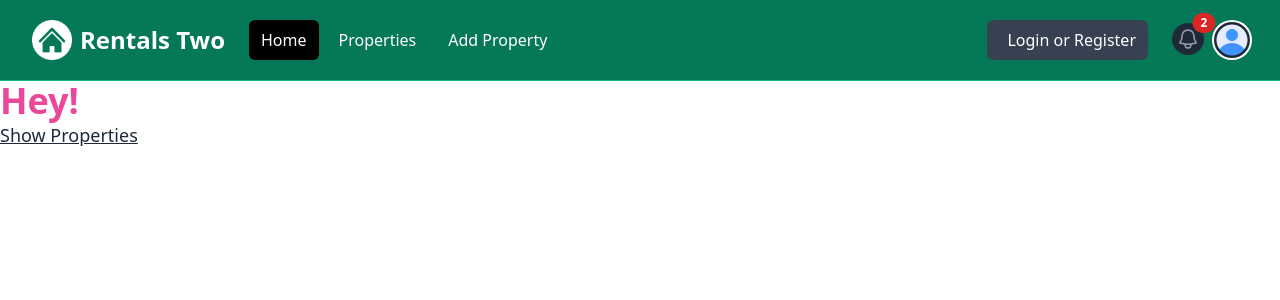
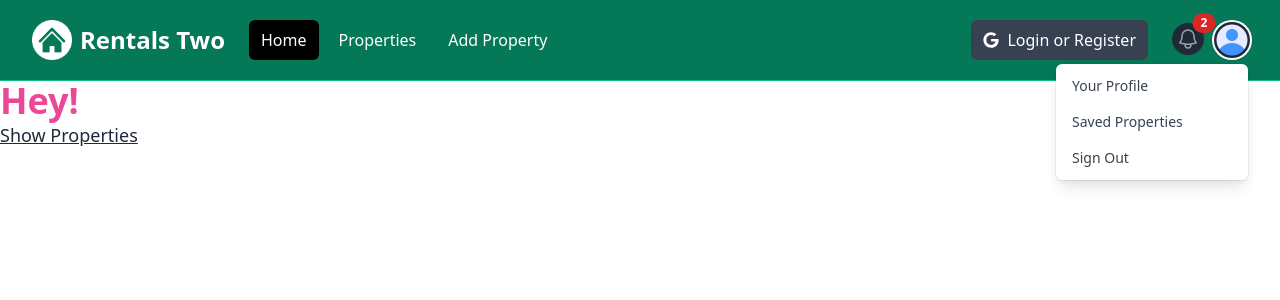
Before and after one commit to heliosalesjr/rentals2, a Next.js app: page / in a window 1280 px wide. Both pictures are taken after a click on the button "Open user menu". Shown: the top 300 px of the page. Built offline with nearby package versions, Linux system fonts and the light colour scheme.

Commit message:
nav dropdowns & conditional renderings

```diff
--- a/components/Navbar.jsx
+++ b/components/Navbar.jsx
@@ -1,8 +1,17 @@
+'use client'
+import { useState } from 'react';
 import Image from 'next/image'
+import Link from 'next/link'
 import logo from '../assets/images/logo-white.png';
 import profileDefault from '../assets/images/profile.png'
+import { FaGoogle } from 'react-icons/fa';
+
 
 const Navbar = () => {
+
+    const [ isMobileMenuOpen, setIsMobileMenuOpen ] = useState(false);
+    const [ isProfileMenuOpen, setIsProfileMenuOpen ] = useState(false);
+
   return (
     <nav className="bg-emerald-700 border-b border-emerald-500">
       <div className="mx-auto max-w-7xl px-2 sm:px-6 lg:px-8">
@@ -15,6 +24,7 @@
               className="relative inline-flex items-center justify-center rounded-md p-2 text-gray-400 hover:bg-gray-700 hover:text-white focus:outline-none focus:ring-2 focus:ring-inset focus:ring-white"
               aria-controls="mobile-menu"
               aria-expanded="false"
+              onClick={()=> setIsMobileMenuOpen((prev)=> !prev)}
             >
               <span className="absolute -inset-0.5"></span>
               <span className="sr-only">Open main menu</span>
@@ -39,7 +49,7 @@
             className="flex flex-1 items-center justify-center md:items-stretch md:justify-start"
           >
 
-            <a className="flex flex-shrink-0 items-center" href="/index.html">
+            <Link className="flex flex-shrink-0 items-center" href="/">
               <Image
                 className="h-10 w-auto"
                 src={ logo}
@@ -49,25 +59,22 @@
               <span className="hidden md:block text-white text-2xl font-bold ml-2"
                 >Rentals Two </span
               >
-            </a>
+            </Link>
 
             <div className="hidden md:ml-6 md:block">
               <div className="flex space-x-2">
-                <a
-                  href="/index.html"
+                <Link
+                  href="/"
                   className="text-white bg-black hover:bg-gray-900 hover:text-white rounded-md px-3 py-2"
-                  >Home</a
-                >
-                <a
-                  href="/properties.html"
+                  >Home</Link>
+                <Link
+                  href="/properties"
                   className="text-white hover:bg-gray-900 hover:text-white rounded-md px-3 py-2"
-                  >Properties</a
-                >
-                <a
-                  href="/add-property.html"
+                  >Properties</Link>
+                <Link
+                  href="/properties/add"
                   className="text-white hover:bg-gray-900 hover:text-white rounded-md px-3 py-2"
-                  >Add Property</a
-                >
+                  >Add Property</Link>
               </div>
             </div>
           </div>
@@ -78,7 +85,7 @@
               <button
                 className="flex items-center text-white bg-gray-700 hover:bg-gray-900 hover:text-white rounded-md px-3 py-2"
               >
-                <i className="fa-brands fa-google text-white mr-2"></i>
+                <FaGoogle className="text-white mr-2" />
                 <span>Login or Register</span>
               </button>
             </div>
@@ -88,7 +95,7 @@
           <div
             className="absolute inset-y-0 right-0 flex items-center pr-2 md:static md:inset-auto md:ml-6 md:pr-0"
           >
-            <a href="messages.html" className="relative group">
+            <Link href="messages.html" className="relative group">
               <button
                 type="button"
                 className="relative rounded-full bg-gray-800 p-1 text-gray-400 hover:text-white focus:outline-none focus:ring-2 focus:ring-white focus:ring-offset-2 focus:ring-offset-gray-800"
@@ -116,7 +123,7 @@
                 2
 
               </span>
-            </a>
+            </Link>
 
             <div className="relative ml-3">
               <div>
@@ -126,6 +133,7 @@
                   id="user-menu-button"
                   aria-expanded="false"
                   aria-haspopup="true"
+                  onClick={() => setIsProfileMenuOpen((prev) => !prev)}
                 >
                   <span className="absolute -inset-1.5"></span>
                   <span className="sr-only">Open user menu</span>
@@ -137,71 +145,69 @@
                 </button>
               </div>
 
-
-              <div
+             { isProfileMenuOpen && (
+                <div
                 id="user-menu"
-                className="hidden absolute right-0 z-10 mt-2 w-48 origin-top-right rounded-md bg-white py-1 shadow-lg ring-1 ring-black ring-opacity-5 focus:outline-none"
+                className=" absolute right-0 z-10 mt-2 w-48 origin-top-right rounded-md bg-white py-1 shadow-lg ring-1 ring-black ring-opacity-5 focus:outline-none"
                 role="menu"
                 aria-orientation="vertical"
                 aria-labelledby="user-menu-button"
                 tabIndex="-1"
               >
-                <a
-                  href="/profile.html"
+                <Link
+                  href="/profile"
                   className="block px-4 py-2 text-sm text-gray-700"
                   role="menuitem"
                   tabIndex="-1"
                   id="user-menu-item-0"
-                  >Your Profile</a
-                >
-                <a
-                  href="saved-properties.html"
+                  >Your Profile</Link>
+                <Link
+                  href="/properties/saved"
                   className="block px-4 py-2 text-sm text-gray-700"
                   role="menuitem"
                   tabIndex="-1"
                   id="user-menu-item-2"
-                  >Saved Properties</a
-                >
-                <a
-                  href="#"
+                  >Saved Properties</Link>
+                <button
+
                   className="block px-4 py-2 text-sm text-gray-700"
                   role="menuitem"
                   tabIndex="-1"
                   id="user-menu-item-2"
-                  >Sign Out</a
-                >
+                  >Sign Out</button>
               </div>
+             )}
+
             </div>
           </div>
         </div>
       </div>
 
-
-      <div className="hidden" id="mobile-menu">
+     { isMobileMenuOpen && (
+        <div className="" id="mobile-menu">
         <div className="space-y-1 px-2 pb-3 pt-2">
-          <a
-            href="/index.html"
+          <Link
+            href="/"
             className="bg-gray-900 text-white block rounded-md px-3 py-2 text-base font-medium"
-            >Home</a
-          >
-          <a
-            href="/properties.html"
+            >Home</Link>
+          <Link
+            href="/properties"
             className="text-gray-300 hover:bg-gray-700 hover:text-white block rounded-md px-3 py-2 text-base font-medium"
-            >Properties</a
-          >
-          <a
-            href="/add-property.html"
+            >Properties</Link>
+          <Link
+            href="/properties/add"
             className="text-gray-300 hover:bg-gray-700 hover:text-white block rounded-md px-3 py-2 text-base font-medium"
-            >Add Property</a
-          >
+            >Add Property</Link>
           <button
             className="flex items-center text-white bg-gray-700 hover:bg-gray-900 hover:text-white rounded-md px-3 py-2 my-4"
           >
-            <i className="fa-brands fa-google mr-2"></i>
+            <FaGoogle className="text-white mr-2" />
             <span>Login or Register</span>
           </button>
         </div>
       </div>
+     )}
+
     </nav>
   )
 }
--- a/package.json
+++ b/package.json
@@ -9,9 +9,10 @@
     "lint": "next lint"
   },
   "dependencies": {
+    "next": "14.2.2",
     "react": "^18",
     "react-dom": "^18",
-    "next": "14.2.2"
+    "react-icons": "^5.1.0"
   },
   "devDependencies": {
     "postcss": "^8",
```
Also changed, not shown: 1 other file (tests, documents, lock files or other folders).
